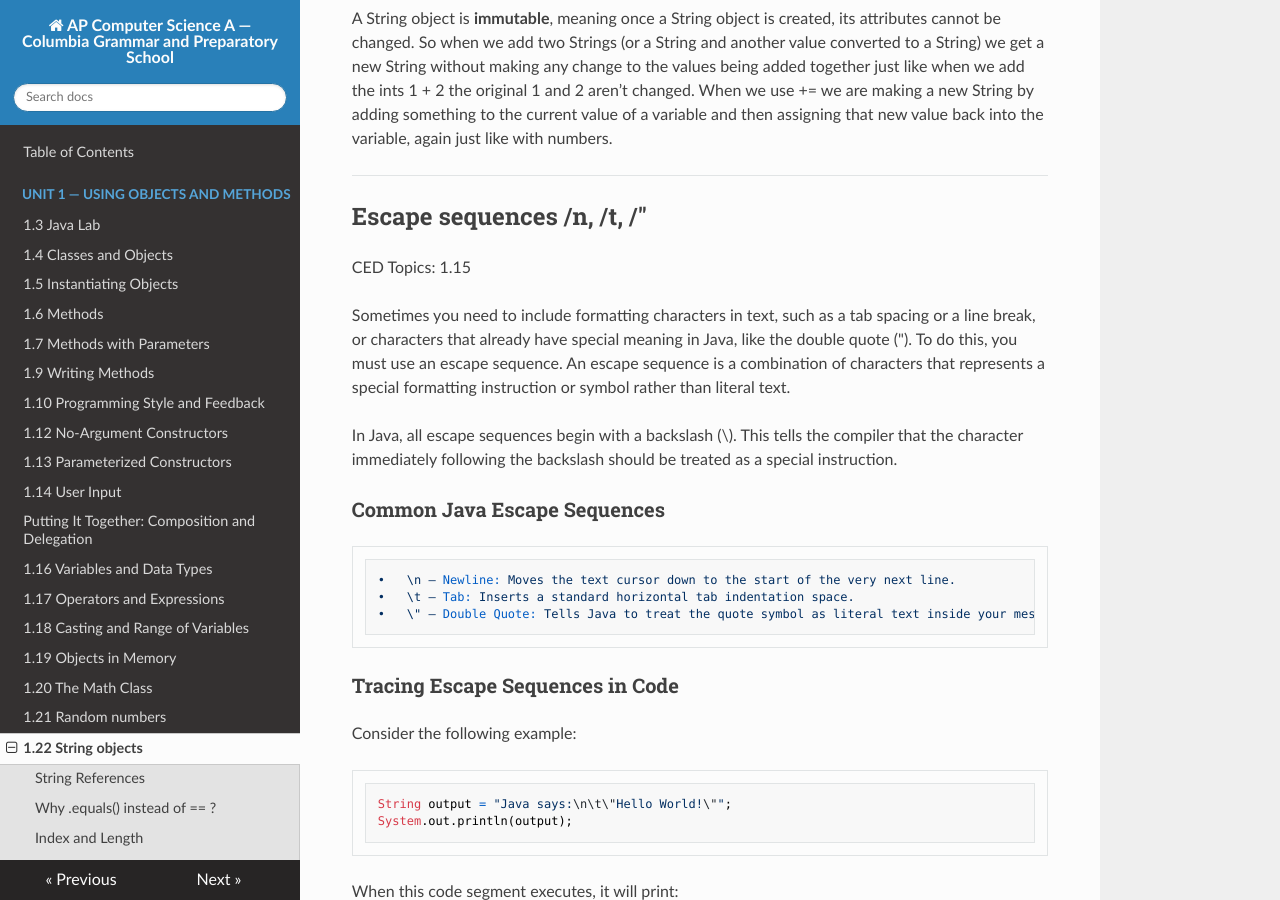
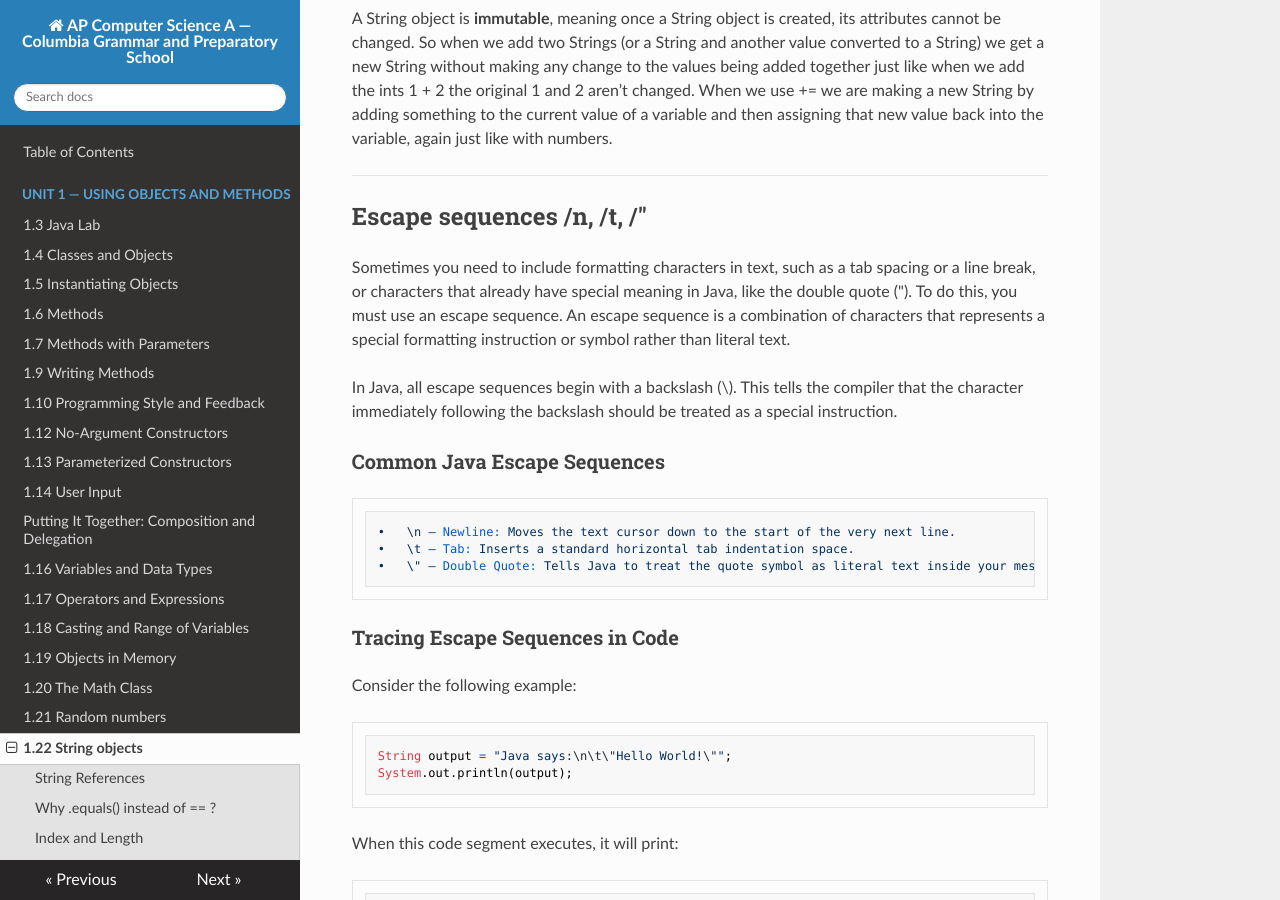
Before and after one commit to kjergens/apcsa-site, an MkDocs documentation site: the page built from docs/unit1/notes_22_strings.md, in a window 1280 px wide and 900 px high, scrolled down 2525 px. Built offline with MkDocs 1.6.1, drawn with Linux system fonts in a browser that asks for light colours; nearby versions of some CDN libraries.

Commit message:
Update notes on escape sequences in strings
Removed redundant CED Topics line and clarified escape sequences explanation.

```diff
--- a/docs/unit1/notes_22_strings.md
+++ b/docs/unit1/notes_22_strings.md
@@ -93,8 +93,6 @@ A String object is **immutable**, meaning once a String object is created, its a
 
 ## Escape sequences /n, /t, /"
 
-CED Topics: 1.15
-
 Sometimes you need to include formatting characters in text, such as a tab spacing or a line break, or characters that already have special meaning in Java, like the double quote ("). To do this, you must use an escape sequence. An escape sequence is a combination of characters that represents a special formatting instruction or symbol rather than literal text.
 
 In Java, all escape sequences begin with a backslash (\\). This tells the compiler that the character immediately following the backslash should be treated as a special instruction.
```
